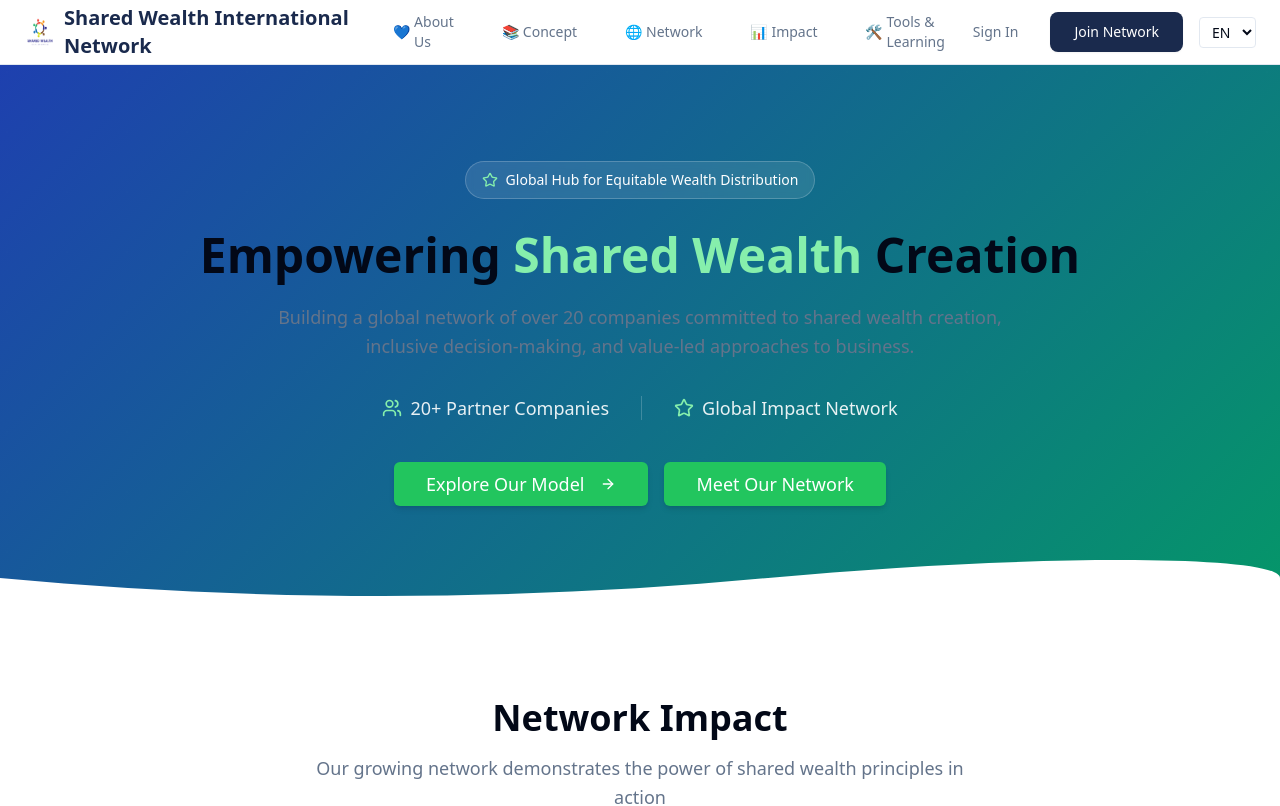
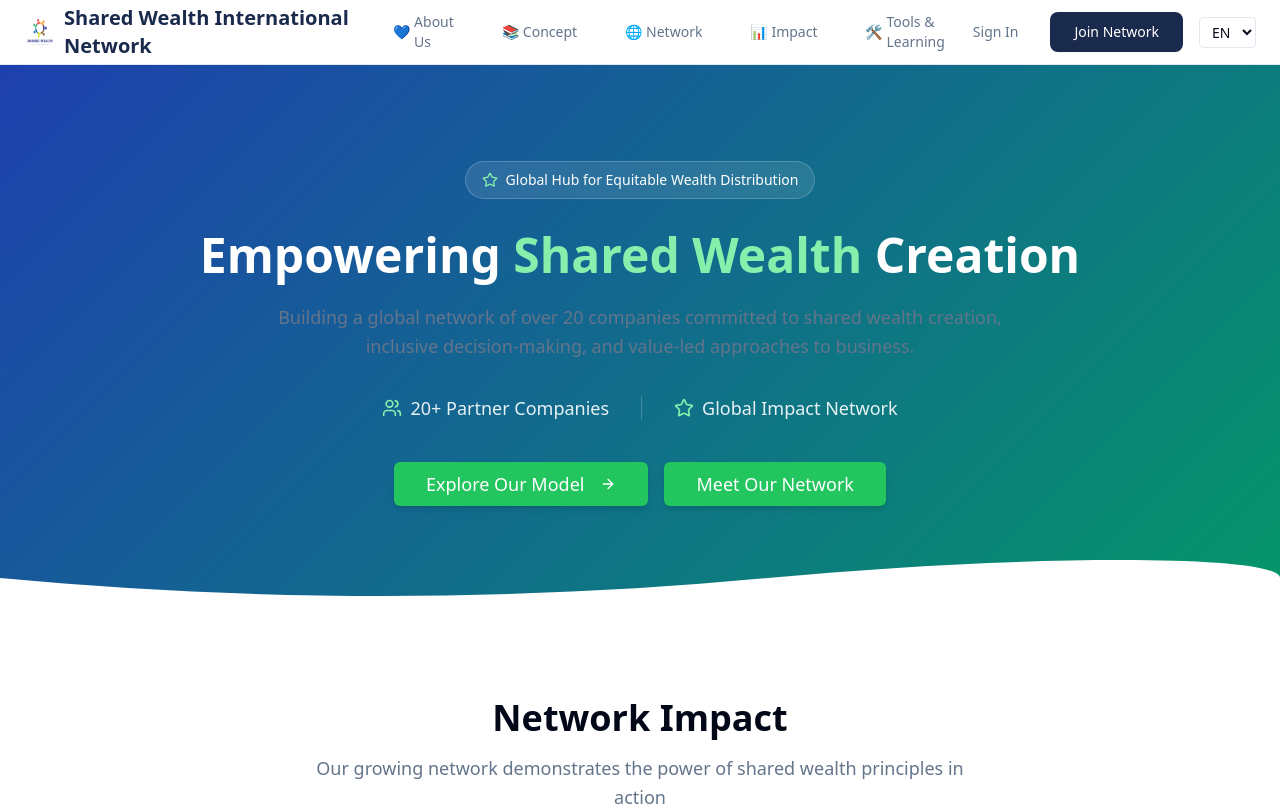
Before and after one commit to msalmanmunirmalik/Shared-Wealth-International, a React (Vite) app: page / in a window 1280 px wide. Shown: the top 806 px of the page. Built offline with nearby package versions, Linux system fonts and the light colour scheme.

Commit message:
🎨 Hero Section Updates: Made 'Empowering' and 'Creation' white, unified CTA buttons with green color scheme for better brand consistency

```diff
--- a/src/components/Hero.tsx
+++ b/src/components/Hero.tsx
@@ -23,11 +23,11 @@ const Hero = () => {
 
             {/* Main Headline */}
             <h1 className="heading-1 mb-6 text-white animate-fade-in-up">
-              Empowering{" "}
+              <span className="text-white font-bold">Empowering</span>{" "}
               <span className="text-green-300 font-bold">
                 Shared Wealth
               </span>{" "}
-              Creation
+              <span className="text-white font-bold">Creation</span>
             </h1>
 
             {/* Subheadline */}
--- a/src/pages/Index.tsx
+++ b/src/pages/Index.tsx
@@ -208,13 +208,13 @@ const Index = () => {
             Connect with our network and discover how shared wealth principles can transform your organization
           </p>
           <div className="flex flex-col sm:flex-row gap-4 justify-center">
-            <Button asChild size="lg" className="btn-primary text-lg px-8">
+            <Button asChild size="lg" className="text-lg px-8 bg-green-500 hover:bg-green-600 text-white border-0">
               <Link to="/network">
                 Explore Network
                 <ArrowRight className="w-5 h-5 ml-2" />
               </Link>
             </Button>
-            <Button asChild size="lg" className="btn-outline text-lg px-8 border-white text-white hover:bg-white hover:text-navy">
+            <Button asChild size="lg" className="text-lg px-8 bg-green-500 hover:bg-green-600 text-white border-0">
               <Link to="/assessment">
                 Take Assessment
               </Link>
```
